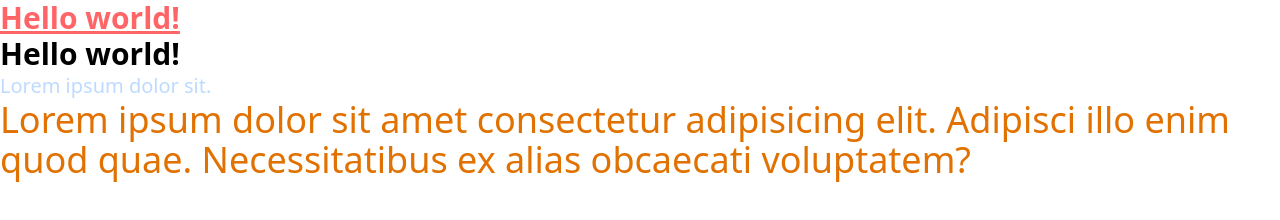
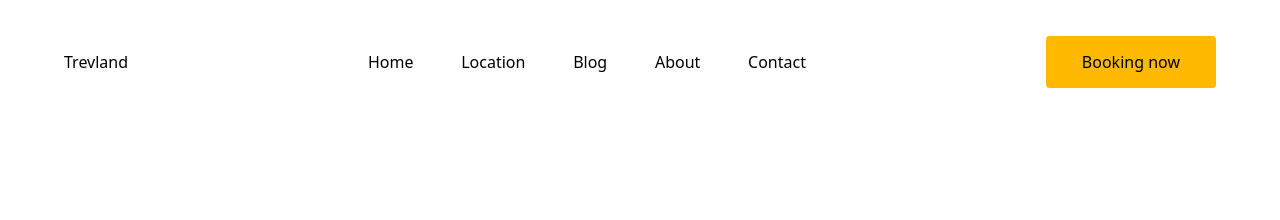
Before and after one commit to George-RB/Traveland, a website: page index.html in a window 1280 px wide. Drawn offline with Linux system fonts and the light colour scheme.

Commit message:
:feat: creating navbar

```diff
--- a/index.html
+++ b/index.html
@@ -4,14 +4,30 @@
     <meta charset="UTF-8" />
     <meta name="viewport" content="width=device-width, initial-scale=1.0" />
     <link href="./src/output.css" rel="stylesheet" />
+    <link
+      rel="shortcut icon"
+      href="./img/travel-svgrepo-com.svg"
+      type="image/x-icon"
+    />
+    <title>Traveland</title>
   </head>
   <body>
-    <h1 class="text-3xl font-bold underline text-red-400">Hello world!</h1>
-    <h1 class="text-3xl font-bold">Hello world!</h1>
-    <p class="text-xl text-blue-200">Lorem ipsum dolor sit.</p>
-    <p class="text-4xl text-amber-600">
-      Lorem ipsum dolor sit amet consectetur adipisicing elit. Adipisci illo
-      enim quod quae. Necessitatibus ex alias obcaecati voluptatem?
-    </p>
+    <header class="max-w-[1600px] my-0 mx-auto">
+      <nav
+        class="flex max-w-6xl my-0 mx-auto justify-between items-center pt-9"
+      >
+        <p class="flex-0.5">Trevland</p>
+        <ul class="flex flex-1 justify-around px-54">
+          <a href="#Home">Home</a>
+          <a href="#Location">Location</a>
+          <a href="#Blog">Blog</a>
+          <a href="#About">About</a>
+          <a href="#Contact">Contact</a>
+        </ul>
+        <button class="py-3.5 px-9 bg-amber-400 rounded-sm flex-0.5">
+          Booking now
+        </button>
+      </nav>
+    </header>
   </body>
 </html>
```
Also changed, not shown: img/travel-svgrepo-com.svg (added), src/output.css.
